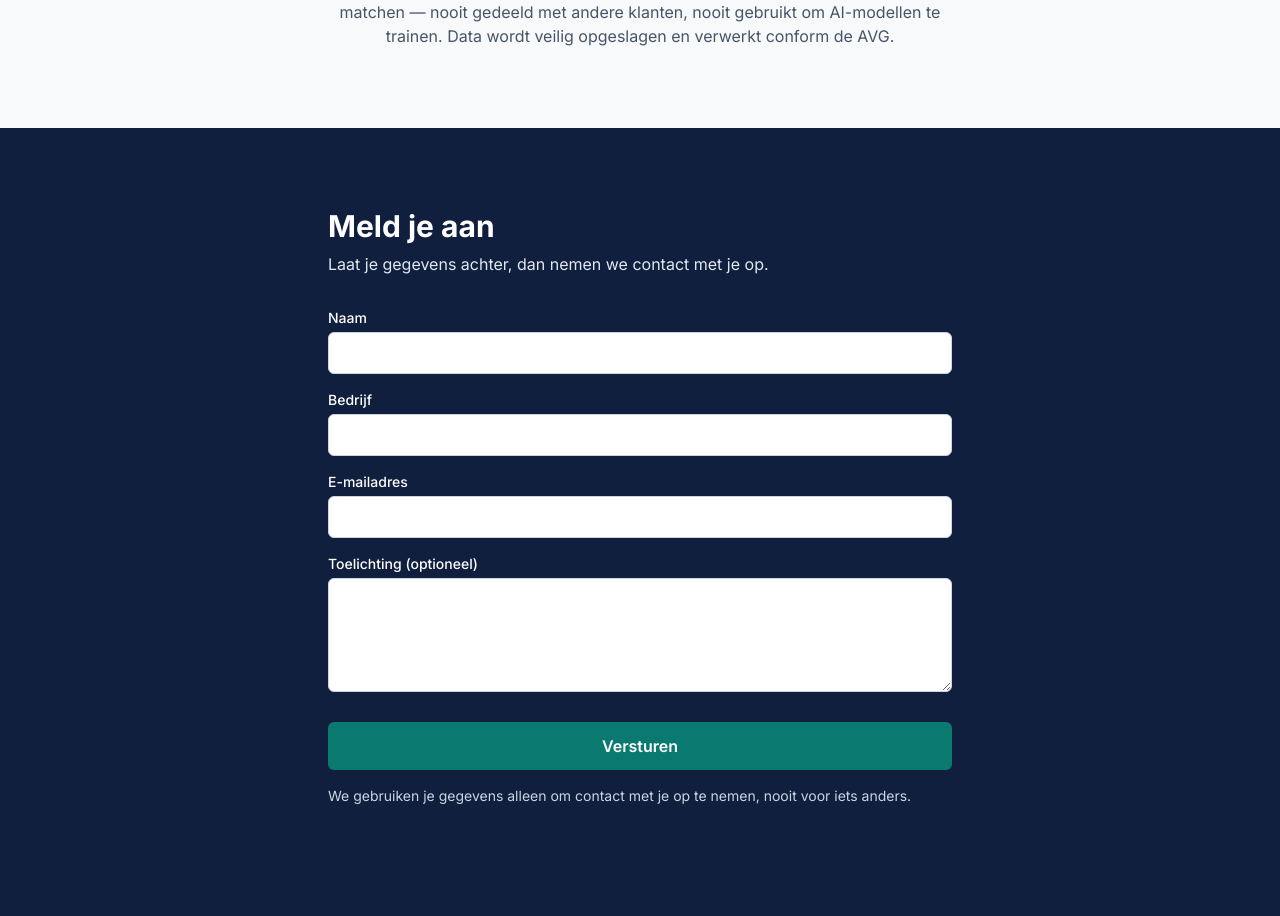
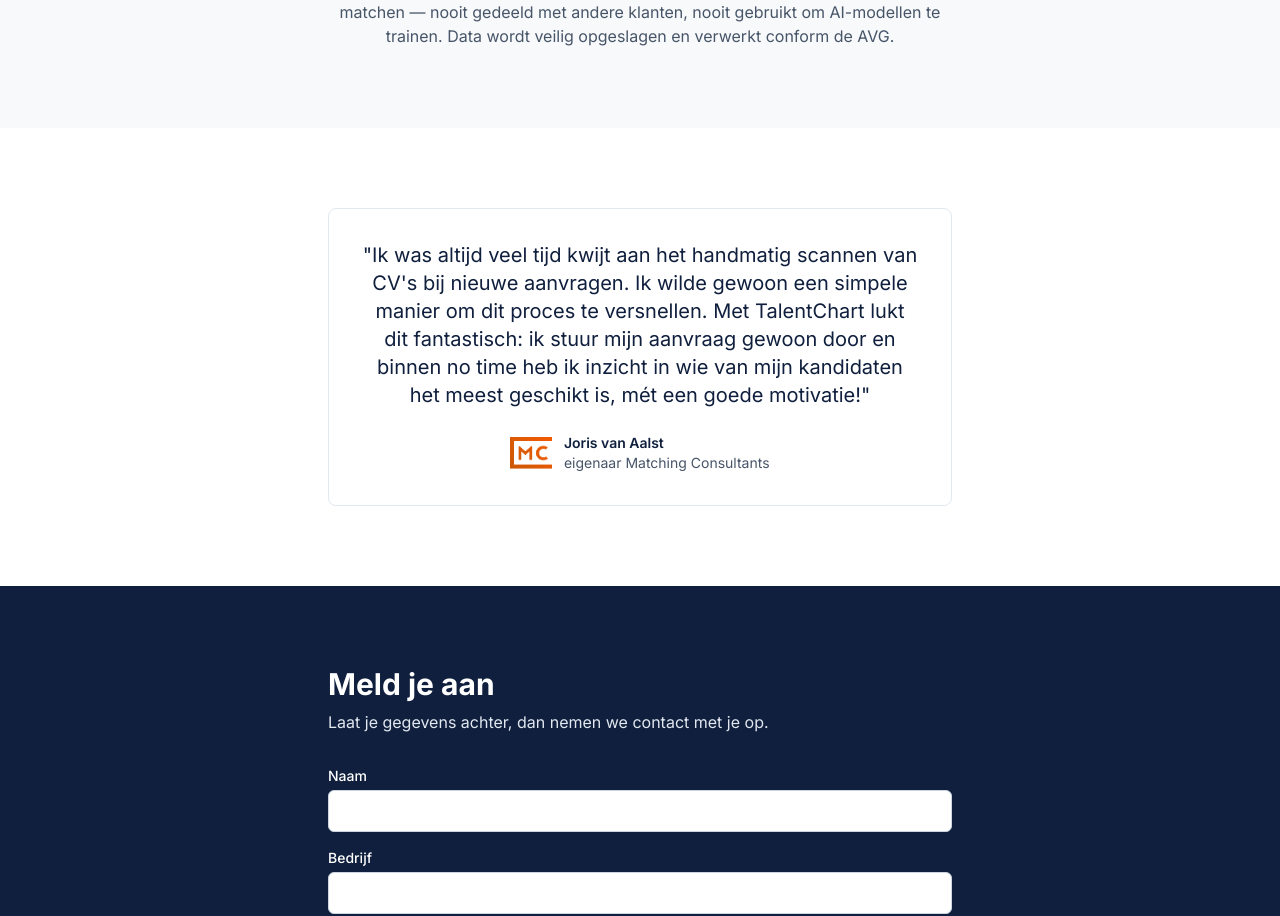
Before and after one commit to Chiel-CBTC/talentchart.nl, a Next.js app: page / in a window 1280 px wide. Shown: the part 1740-2656 px from the top of the page. Built offline with nearby package versions, Linux system fonts and the light colour scheme.

Commit message:
feat: voeg testimonial-sectie toe met citaat van Matching Consultants
Sectie tussen PrivacyNote en SignupForm, conform het ontwerp in
docs/superpowers/specs/2026-07-21-social-proof-testimonial-design.md.
Concept-citaat, definitieve tekst volgt na akkoord van Joris van Aalst.

```diff
--- a/app/page.tsx
+++ b/app/page.tsx
@@ -2,6 +2,7 @@
 import HowItWorks from "@/components/HowItWorks";
 import Benefits from "@/components/Benefits";
 import PrivacyNote from "@/components/PrivacyNote";
+import Testimonial from "@/components/Testimonial";
 import SignupForm from "@/components/SignupForm";
 import Footer from "@/components/Footer";
 import StickyBar from "@/components/StickyBar";
@@ -14,6 +15,7 @@
       <HowItWorks />
       <Benefits />
       <PrivacyNote />
+      <Testimonial />
       <SignupForm />
       <Footer />
     </main>
--- /dev/null
+++ b/components/Testimonial.tsx
@@ -0,0 +1,35 @@
+import Image from "next/image";
+
+export default function Testimonial() {
+  return (
+    <section className="bg-white">
+      <div className="mx-auto max-w-2xl px-6 py-20">
+        <div className="rounded-lg border border-slate-200 p-8 text-center">
+          <p className="text-lg text-navy sm:text-xl">
+            &quot;Ik was altijd veel tijd kwijt aan het handmatig scannen van
+            CV&apos;s bij nieuwe aanvragen. Ik wilde gewoon een simpele
+            manier om dit proces te versnellen. Met TalentChart lukt dit
+            fantastisch: ik stuur mijn aanvraag gewoon door en binnen no time
+            heb ik inzicht in wie van mijn kandidaten het meest geschikt is,
+            mét een goede motivatie!&quot;
+          </p>
+          <div className="mt-6 flex items-center justify-center gap-3">
+            <Image
+              src="/logos/matching-consultants-icon.png"
+              alt="Matching Consultants"
+              width={53}
+              height={41}
+              className="h-8 w-auto"
+            />
+            <span className="text-left text-sm text-slate-600">
+              <span className="block font-semibold text-navy">
+                Joris van Aalst
+              </span>
+              eigenaar Matching Consultants
+            </span>
+          </div>
+        </div>
+      </div>
+    </section>
+  );
+}
```
